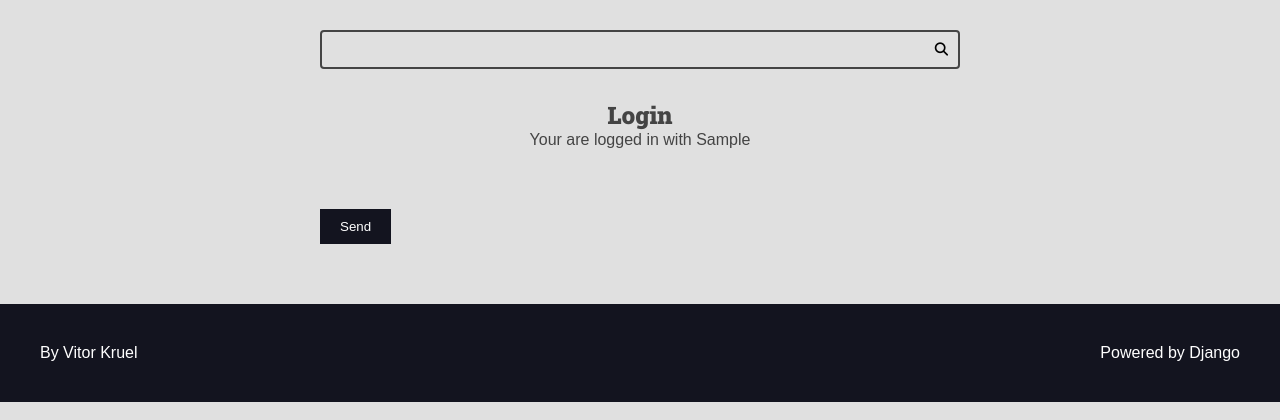
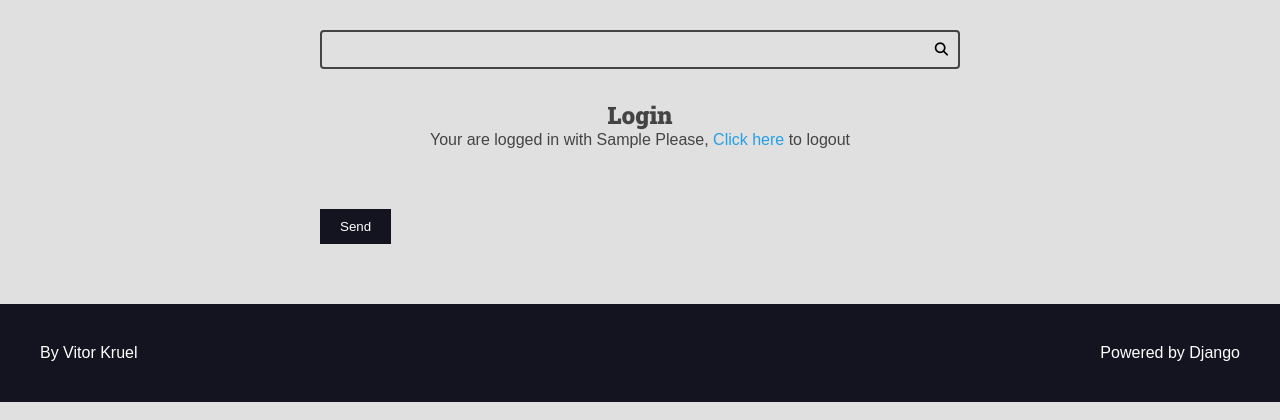
Before and after one commit to VitorKruel102/Curso-Django-Avancado, a Django app: template authors/templates/authors/pages/login.html in a window 1280 px wide. Shown: the part 113-533 px from the top of the page. Run offline with Django 4.2, Linux system fonts and the light colour scheme; the template is opened without the code that fills it, so the values that code supplies are empty; the visitor is signed in with stand-in values (Sample User, id 1).

Commit message:
Colocando segurança no logout.

```diff
--- a/authors/templates/authors/pages/login.html
+++ b/authors/templates/authors/pages/login.html
@@ -6,10 +6,19 @@
     <div class="main-content center container">
         <h2>Login</h2>
         {% if request.user.is_authenticated %}
-            <p>
+            <div>
                 Your are logged in with
                 {{ request.user.first_name }}
-            </p>
+                Please,
+                <form class="inline-form" action="{% url 'authors:logout' %}">
+                    {% csrf_token %}
+                    <input type="hidden" name="username" value="{{ request.user.username }}">
+                    <button class="plaintext-button" type="submit">
+                        Click here
+                    </button>
+                </form> to logout
+            </div>
+
         {% endif %}
     </div>
 
--- a/authors/urls.py
+++ b/authors/urls.py
@@ -9,4 +9,5 @@ urlpatterns = [
     path('register/create/', views.register_create, name='create'),
     path('login/', views.login_view, name='login'),
     path('login/create/', views.login_create, name='login_create'),
+    path('logout/', views.logout_view, name='logout'),
 ]
--- a/base_static/global/css/style.css
+++ b/base_static/global/css/style.css
@@ -363,6 +363,19 @@ h6 {
     color: var(--color-white);
 }
 
+.inline-form {
+    display: inline;
+}
+
+.plaintext-button {
+    display: inline;
+    border: none;
+    background: none;
+    cursor: pointer;
+    color: var(--color-primary);
+    font-size: 1.6rem;
+}
+
 /* Messages */
 .messages-container {
     display: flex;
```
Also changed, not shown: authors/views.py (+14 -1 lines).
